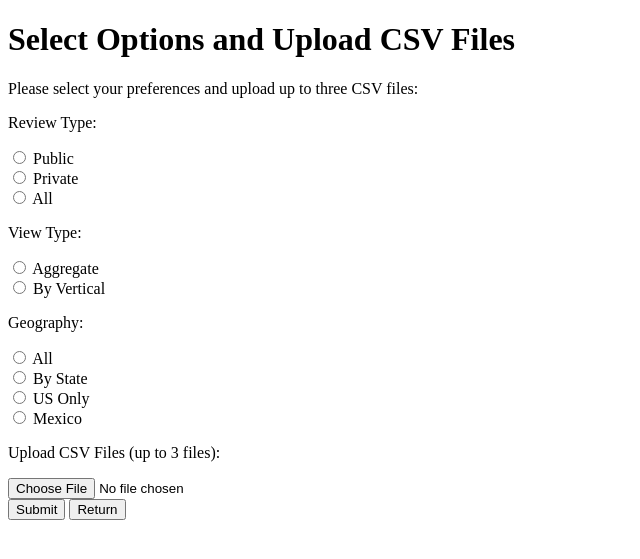
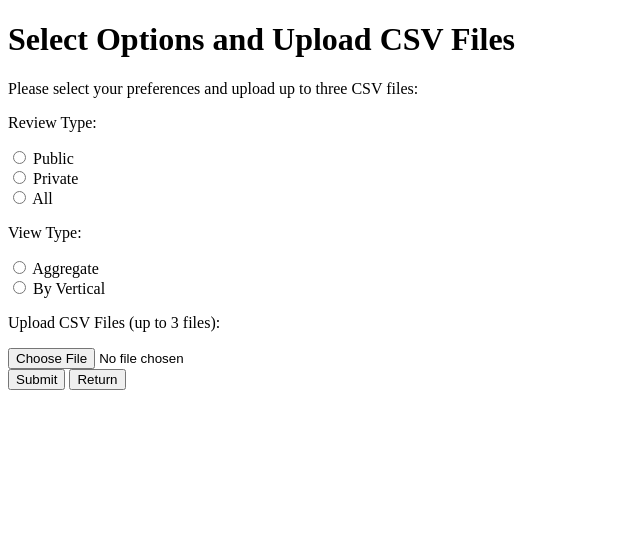
Before and after one commit to asillis1/NLPAnalyzer, a Flask app: page / in a window 1280 px wide. Shown: the top 559 px of the page, without its empty margins (0-640 px from the left). Run offline with Flask 3, Linux system fonts and the light colour scheme; parts of the project's set-up code (start-up, migrations or seed data) failed here and were passed over.

Commit message:
Update home.html

```diff
--- a/templates/home.html
+++ b/templates/home.html
@@ -24,17 +24,6 @@
         <label for="aggregate">Aggregate</label><br>
         <input type="radio" id="by_vertical" name="view_type" value="By Vertical">
         <label for="by_vertical">By Vertical</label><br>
-
-        <!-- Geography -->
-        <p>Geography:</p>
-        <input type="radio" id="all" name="geography" value="All">
-        <label for="all">All</label><br>
-        <input type="radio" id="by_state" name="geography" value="By State">
-        <label for="by_state">By State</label><br>
-        <input type="radio" id="us_only" name="geography" value="US Only">
-        <label for="us_only">US Only</label><br>
-        <input type="radio" id="mexico" name="geography" value="Mexico">
-        <label for="mexico">Mexico</label><br>
 
         <!-- File upload inputs -->
         <p>Upload CSV Files (up to 3 files):</p>
```
